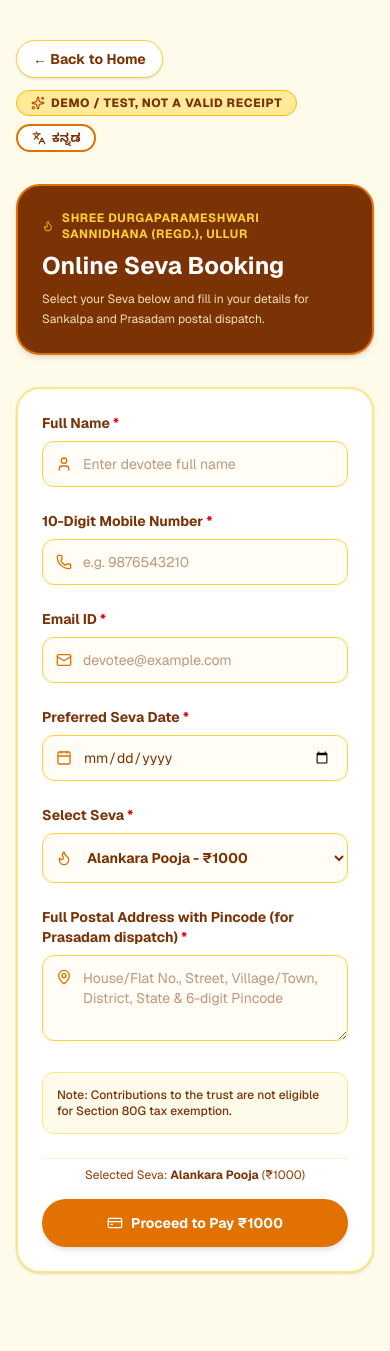
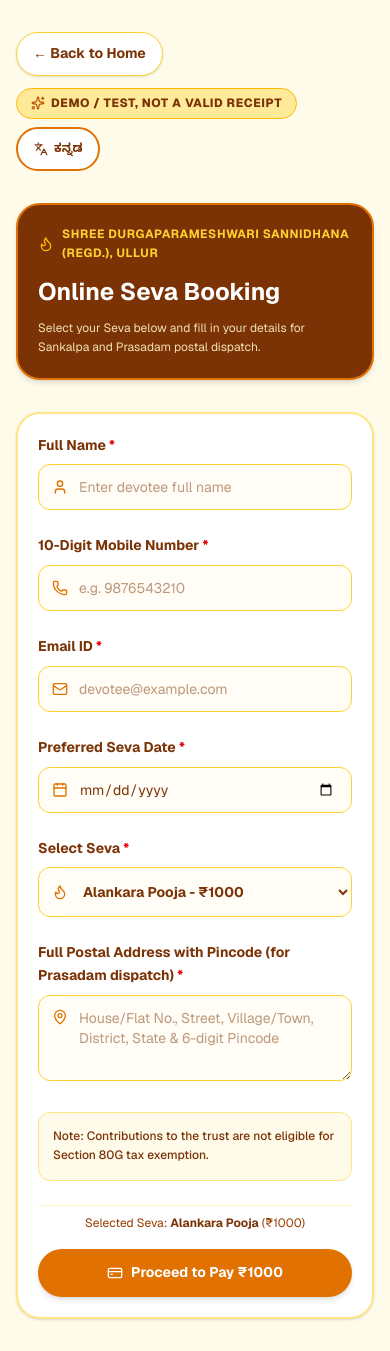
Before and after one commit to sushanth-poojary-27/temple-web-portal, a Next.js app: page /donate/seva in a window 390 px wide. Before the commit the page ends 1313 px from the top, so only its background shows below. Built offline with nearby package versions, Linux system fonts and the light colour scheme.

Commit message:
style(seva): polish mobile form spacing, tap targets, and card hover transitions

```diff
--- a/src/app/donate/seva/page.tsx
+++ b/src/app/donate/seva/page.tsx
@@ -357,21 +357,21 @@ export default function SevaBookingPage() {
   };
 
   return (
-    <div className="min-h-screen bg-amber-50 text-amber-900 py-10 sm:py-14 px-4 sm:px-6 lg:px-8">
-      <div className="max-w-3xl mx-auto space-y-8">
+    <div className="min-h-screen w-full max-w-full overflow-x-clip bg-amber-50 text-amber-900 py-8 sm:py-12 md:py-16 px-4 sm:px-6 lg:px-8">
+      <div className="max-w-3xl mx-auto min-w-0 space-y-8">
         {/* Top Back to Home Link, Language Switcher & Test Mode Notice */}
         <div className="flex flex-wrap items-center justify-between gap-3">
           <Link
             href="/#donate"
-            className="inline-flex items-center gap-2 rounded-full bg-white px-4 py-2 text-sm font-bold text-amber-900 border border-amber-300 shadow-sm hover:bg-amber-600 hover:text-white hover:border-amber-600 transition-colors"
+            className="inline-flex items-center gap-2 min-h-[44px] rounded-full bg-white px-4 py-2 text-sm font-bold text-amber-900 border border-amber-300 shadow-sm hover:bg-amber-600 hover:text-white hover:border-amber-600 hover:brightness-105 active:scale-[0.99] transition duration-200 leading-snug"
           >
             <span>{t("← Back to Home", "← ಮುಖಪುಟಕ್ಕೆ ಹಿಂತಿರುಗಿ")}</span>
           </Link>
 
-          <div className="flex flex-wrap items-center gap-2">
-            <span className="inline-flex items-center gap-1.5 rounded-full bg-amber-200/80 px-3.5 py-1 text-xs font-extrabold uppercase tracking-wider text-amber-900 border border-amber-400">
-              <Sparkles className="w-3.5 h-3.5 text-amber-700" />
-              <span>
+          <div className="flex flex-wrap items-center gap-2 max-w-full">
+            <span className="inline-flex max-w-full items-center gap-1.5 rounded-full bg-amber-200/80 px-3.5 py-1.5 text-xs font-extrabold uppercase tracking-wider text-amber-900 border border-amber-400 leading-snug break-words">
+              <Sparkles className="w-3.5 h-3.5 text-amber-700 shrink-0" />
+              <span className="min-w-0 break-words">
                 {t(siteData.demoDisclaimer, siteData.demoDisclaimerKn)}
               </span>
             </span>
@@ -379,24 +379,26 @@ export default function SevaBookingPage() {
             <button
               type="button"
               onClick={toggleLanguage}
-              className="inline-flex items-center gap-1.5 rounded-full border-2 border-amber-600 bg-white px-3.5 py-1 text-xs font-bold text-amber-900 hover:bg-amber-600 hover:text-white transition-colors cursor-pointer"
+              className="inline-flex items-center justify-center gap-1.5 min-h-[44px] rounded-full border-2 border-amber-600 bg-white px-4 py-2 text-xs font-bold text-amber-900 hover:bg-amber-600 hover:text-white hover:brightness-105 active:scale-[0.99] transition duration-200 cursor-pointer leading-snug"
             >
-              <Languages className="w-3.5 h-3.5" />
+              <Languages className="w-3.5 h-3.5 shrink-0" />
               <span>{language === "en" ? "ಕನ್ನಡ" : "English"}</span>
             </button>
           </div>
         </div>
 
         {/* Page Header */}
-        <div className="rounded-3xl bg-amber-900 text-amber-50 p-6 sm:p-8 border-2 border-amber-600 shadow-md space-y-2">
-          <div className="inline-flex items-center gap-2 text-xs font-bold uppercase tracking-wider text-amber-300">
-            <Flame className="w-4 h-4 text-amber-400" />
-            <span>{t(siteData.trustName, siteData.trustNameKn)}</span>
+        <div className="rounded-3xl bg-amber-900 text-amber-50 p-5 sm:p-8 border-2 border-amber-600 shadow-md space-y-2">
+          <div className="inline-flex items-center gap-2 text-xs font-bold uppercase tracking-wider text-amber-300 leading-relaxed max-w-full">
+            <Flame className="w-4 h-4 text-amber-400 shrink-0" />
+            <span className="min-w-0 break-words">
+              {t(siteData.trustName, siteData.trustNameKn)}
+            </span>
           </div>
-          <h1 className="text-2xl sm:text-3xl font-bold text-white">
+          <h1 className="text-2xl sm:text-3xl md:text-4xl font-bold text-white leading-relaxed break-words">
             {t("Online Seva Booking", "ಆನ್‌ಲೈನ್ ಪೂಜಾ ಸೇವಾ ನೋಂದಣಿ")}
           </h1>
-          <p className="text-xs sm:text-sm text-amber-100/90 leading-relaxed">
+          <p className="text-xs sm:text-sm text-amber-100/90 leading-relaxed break-words">
             {t(
               "Select your Seva below and fill in your details for Sankalpa and Prasadam postal dispatch.",
               "ಶ್ರೀ ದೇವಿಯ ಸಂಕಲ್ಪ ಪೂಜೆ ಹಾಗೂ ಅಂಚೆ ಮೂಲಕ ಪ್ರಸಾದ ಪಡೆಯಲು ಕೆಳಗೆ ಸೇವೆಯನ್ನು ಆಯ್ಕೆಮಾಡಿ ನಿಮ್ಮ ವಿವರಗಳನ್ನು ಭರ್ತಿ ಮಾಡಿ."
@@ -405,7 +407,7 @@ export default function SevaBookingPage() {
         </div>
 
         {/* Booking Form Card */}
-        <div className="rounded-3xl bg-white p-6 sm:p-10 border-2 border-amber-200 shadow-sm space-y-6">
+        <div className="min-w-0 rounded-3xl bg-white p-5 sm:p-10 border-2 border-amber-200 shadow-sm space-y-6">
           {/* Payment Failed Alert Banner with Try Again Button */}
           {paymentFailedMessage && (
             <div
@@ -425,7 +427,7 @@ export default function SevaBookingPage() {
               <button
                 type="button"
                 onClick={openRazorpayGateway}
-                className="inline-flex items-center justify-center gap-2 rounded-full bg-red-600 px-5 py-2.5 text-xs sm:text-sm font-bold text-white shadow-sm hover:bg-red-700 transition-colors shrink-0 cursor-pointer"
+                className="inline-flex items-center justify-center gap-2 min-h-[44px] rounded-full bg-red-600 px-5 py-2.5 text-xs sm:text-sm font-bold text-white shadow-sm hover:bg-red-700 hover:brightness-105 active:scale-[0.99] transition duration-200 shrink-0 cursor-pointer"
               >
                 <RefreshCw className="w-4 h-4" />
                 <span>{t("Try Again", "ಮತ್ತೆ ಪ್ರಯತ್ನಿಸಿ")}</span>
@@ -458,10 +460,10 @@ export default function SevaBookingPage() {
           >
             <div className="grid grid-cols-1 sm:grid-cols-2 gap-6">
               {/* Full Name */}
-              <div className="space-y-2">
+              <div className="min-w-0 space-y-2">
                 <label
                   htmlFor="seva-name"
-                  className="block text-sm font-bold text-amber-900"
+                  className="block text-sm font-bold text-amber-900 leading-relaxed break-words"
                 >
                   {t("Full Name", "ಭಕ್ತರ ಪೂರ್ಣ ಹೆಸರು")}{" "}
                   <span className="text-red-600">*</span>
@@ -479,7 +481,7 @@ export default function SevaBookingPage() {
                       "Enter devotee full name",
                       "ಭಕ್ತರ ಪೂರ್ಣ ಹೆಸರನ್ನು ನಮೂದಿಸಿ"
                     )}
-                    className={`w-full rounded-xl bg-amber-50/50 pl-10 pr-4 py-3 text-sm text-amber-900 border focus:outline-none focus:ring-2 ${
+                    className={`w-full max-w-full min-h-[44px] rounded-xl bg-amber-50/50 pl-10 pr-4 py-3 text-sm text-amber-900 border focus:outline-none focus:ring-2 transition-colors ${
                       errors.name
                         ? "border-red-500 focus:ring-red-500"
                         : "border-amber-300 focus:border-amber-600 focus:ring-amber-600"
@@ -495,10 +497,10 @@ export default function SevaBookingPage() {
               </div>
 
               {/* 10-Digit Mobile Number */}
-              <div className="space-y-2">
+              <div className="min-w-0 space-y-2">
                 <label
                   htmlFor="seva-phone"
-                  className="block text-sm font-bold text-amber-900"
+                  className="block text-sm font-bold text-amber-900 leading-relaxed break-words"
                 >
                   {t("10-Digit Mobile Number", "10 ಅಂಕಿಯ ಮೊಬೈಲ್ ಸಂಖ್ಯೆ")}{" "}
                   <span className="text-red-600">*</span>
@@ -515,7 +517,7 @@ export default function SevaBookingPage() {
                     value={formData.phone}
                     onChange={handleChange}
                     placeholder={t("e.g. 9876543210", "ಉದಾ: 9876543210")}
-                    className={`w-full rounded-xl bg-amber-50/50 pl-10 pr-4 py-3 text-sm text-amber-900 border focus:outline-none focus:ring-2 ${
+                    className={`w-full max-w-full min-h-[44px] rounded-xl bg-amber-50/50 pl-10 pr-4 py-3 text-sm text-amber-900 border focus:outline-none focus:ring-2 transition-colors ${
                       errors.phone
                         ? "border-red-500 focus:ring-red-500"
                         : "border-amber-300 focus:border-amber-600 focus:ring-amber-600"
@@ -531,10 +533,10 @@ export default function SevaBookingPage() {
               </div>
 
               {/* Email ID */}
-              <div className="space-y-2">
+              <div className="min-w-0 space-y-2">
                 <label
                   htmlFor="seva-email"
-                  className="block text-sm font-bold text-amber-900"
+                  className="block text-sm font-bold text-amber-900 leading-relaxed break-words"
                 >
                   {t("Email ID", "ಇಮೇಲ್ ವಿಳಾಸ")}{" "}
                   <span className="text-red-600">*</span>
@@ -549,7 +551,7 @@ export default function SevaBookingPage() {
                     value={formData.email}
                     onChange={handleChange}
                     placeholder="devotee@example.com"
-                    className={`w-full rounded-xl bg-amber-50/50 pl-10 pr-4 py-3 text-sm text-amber-900 border focus:outline-none focus:ring-2 ${
+                    className={`w-full max-w-full min-h-[44px] rounded-xl bg-amber-50/50 pl-10 pr-4 py-3 text-sm text-amber-900 border focus:outline-none focus:ring-2 transition-colors ${
                       errors.email
                         ? "border-red-500 focus:ring-red-500"
                         : "border-amber-300 focus:border-amber-600 focus:ring-amber-600"
@@ -565,10 +567,10 @@ export default function SevaBookingPage() {
               </div>
 
               {/* Preferred Seva Date */}
-              <div className="space-y-2">
+              <div className="min-w-0 space-y-2">
                 <label
                   htmlFor="seva-date"
-                  className="block text-sm font-bold text-amber-900"
+                  className="block text-sm font-bold text-amber-900 leading-relaxed break-words"
                 >
                   {t("Preferred Seva Date", "ಸೇವೆಯ ದಿನಾಂಕ")}{" "}
                   <span className="text-red-600">*</span>
@@ -582,7 +584,7 @@ export default function SevaBookingPage() {
                     required
                     value={formData.date}
                     onChange={handleChange}
-                    className={`w-full rounded-xl bg-amber-50/50 pl-10 pr-4 py-3 text-sm text-amber-900 border focus:outline-none focus:ring-2 ${
+                    className={`w-full max-w-full min-h-[44px] rounded-xl bg-amber-50/50 pl-10 pr-4 py-3 text-sm text-amber-900 border focus:outline-none focus:ring-2 transition-colors ${
                       errors.date
                         ? "border-red-500 focus:ring-red-500"
                         : "border-amber-300 focus:border-amber-600 focus:ring-amber-600"
@@ -599,10 +601,10 @@ export default function SevaBookingPage() {
             </div>
 
             {/* Select Seva Dropdown */}
-            <div className="space-y-2">
+            <div className="min-w-0 space-y-2">
               <label
                 htmlFor="seva-select"
-                className="block text-sm font-bold text-amber-900"
+                className="block text-sm font-bold text-amber-900 leading-relaxed break-words"
               >
                 {t("Select Seva", "ಸೇವೆಯನ್ನು ಆಯ್ಕೆಮಾಡಿ")}{" "}
                 <span className="text-red-600">*</span>
@@ -615,7 +617,7 @@ export default function SevaBookingPage() {
                   required
                   value={formData.sevaId}
                   onChange={handleChange}
-                  className="w-full rounded-xl bg-amber-50/50 pl-10 pr-4 py-3.5 text-sm font-bold text-amber-900 border border-amber-300 focus:border-amber-600 focus:outline-none focus:ring-2 focus:ring-amber-600"
+                  className="w-full max-w-full min-h-[44px] rounded-xl bg-amber-50/50 pl-10 pr-4 py-3.5 text-sm font-bold text-amber-900 border border-amber-300 focus:border-amber-600 focus:outline-none focus:ring-2 focus:ring-amber-600 transition-colors"
                 >
                   {sevaList.map((seva) => (
                     <option key={seva.id} value={seva.id}>
@@ -627,10 +629,10 @@ export default function SevaBookingPage() {
             </div>
 
             {/* Full Postal Address with Pincode (for Prasadam dispatch) */}
-            <div className="space-y-2">
+            <div className="min-w-0 space-y-2">
               <label
                 htmlFor="seva-address"
-                className="block text-sm font-bold text-amber-900"
+                className="block text-sm font-bold text-amber-900 leading-relaxed break-words"
               >
                 {t(
                   "Full Postal Address with Pincode (for Prasadam dispatch)",
@@ -651,7 +653,7 @@ export default function SevaBookingPage() {
                     "House/Flat No., Street, Village/Town, District, State & 6-digit Pincode",
                     "ಮನೆ ಸಂಖ್ಯೆ, ರಸ್ತೆ, ಗ್ರಾಮ/ನಗರ, ಜಿಲ್ಲೆ, ರಾಜ್ಯ ಮತ್ತು 6 ಅಂಕಿಯ ಪಿನ್ ಕೋಡ್"
                   )}
-                  className={`w-full rounded-xl bg-amber-50/50 pl-10 pr-4 py-3 text-sm text-amber-900 border focus:outline-none focus:ring-2 ${
+                  className={`w-full max-w-full rounded-xl bg-amber-50/50 pl-10 pr-4 py-3 text-sm text-amber-900 border focus:outline-none focus:ring-2 transition-colors ${
                     errors.address
                       ? "border-red-500 focus:ring-red-500"
                       : "border-amber-300 focus:border-amber-600 focus:ring-amber-600"
@@ -667,13 +669,13 @@ export default function SevaBookingPage() {
             </div>
 
             {/* Tax Exemption Notice */}
-            <div className="rounded-xl bg-amber-50 p-3.5 border border-amber-200 text-xs font-medium text-amber-900">
+            <div className="rounded-xl bg-amber-50 p-3.5 border border-amber-200 text-xs font-medium text-amber-900 leading-relaxed">
               {t(siteData.taxExemptionNote, siteData.taxExemptionNoteKn)}
             </div>
 
             {/* Submit Button showing selected Seva rupee amount */}
             <div className="pt-2 flex flex-col sm:flex-row items-center justify-between gap-4 border-t border-amber-100">
-              <div className="text-xs text-amber-800">
+              <div className="text-xs text-amber-800 leading-relaxed">
                 {t("Selected Seva:", "ಆಯ್ಕೆಮಾಡಿದ ಸೇವೆ:")}{" "}
                 <strong className="text-amber-900">
                   {t(selectedSeva.name, selectedSeva.nameKn)}
@@ -684,7 +686,7 @@ export default function SevaBookingPage() {
               <button
                 type="submit"
                 disabled={isLoadingGateway}
-                className="w-full sm:w-auto inline-flex items-center justify-center gap-2 rounded-full bg-amber-600 px-8 py-3.5 text-sm sm:text-base font-bold text-white shadow-md hover:bg-amber-900 disabled:opacity-60 transition-colors cursor-pointer"
+                className="w-full sm:w-auto min-h-[44px] inline-flex items-center justify-center gap-2 rounded-full bg-amber-600 px-8 py-3.5 text-sm sm:text-base font-bold text-white shadow-md hover:bg-amber-900 hover:brightness-105 active:scale-[0.99] disabled:opacity-60 transition duration-200 cursor-pointer leading-snug"
               >
                 {isLoadingGateway ? (
                   <>
```
